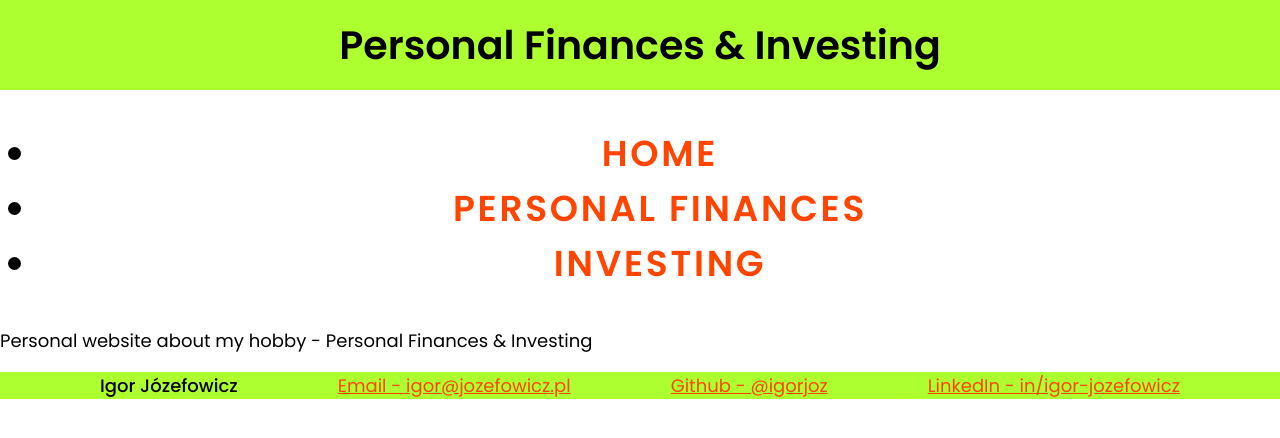
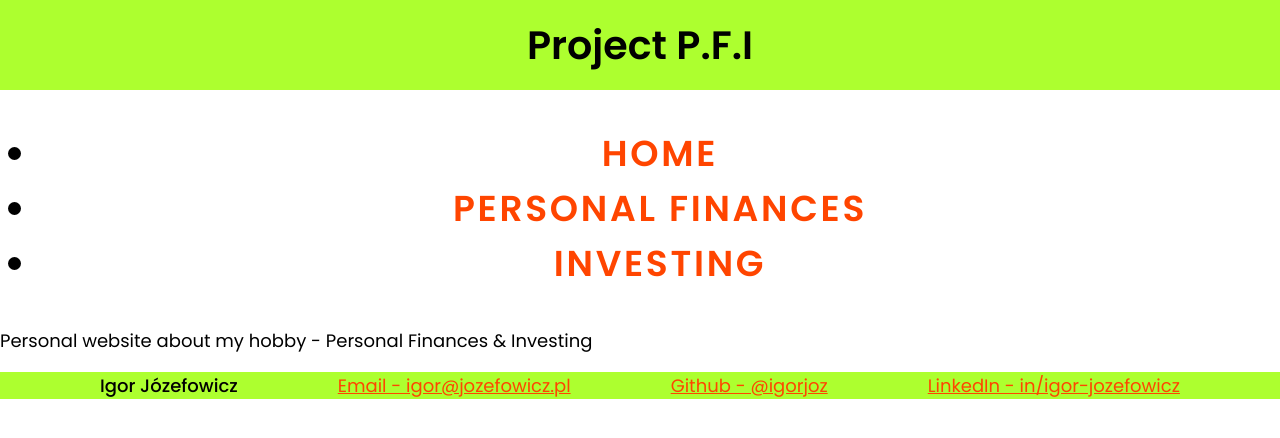
Before and after one commit to igorjoz/hypertext-and-hypermedia-course, a plain HTML site: page My Hobby Project - HTML, XML, XML Schema, DTD - Project 1/views/index.html in a window 1280 px wide. Drawn offline with nearby package versions, Linux system fonts and the light colour scheme; files that its build step writes are made by us from their sources.

Commit message:
create views directory

```diff
--- a/My Hobby Project - HTML, XML, XML Schema, DTD - Project 1/index.html
+++ b/My Hobby Project - HTML, XML, XML Schema, DTD - Project 1/views/index.html
@@ -24,9 +24,12 @@
 </head>
 
 <body>
+    <!-- HEADER & NAVIGATION -->
     <header class="page__header-element">
-        <h1 class="page__main-header">Personal Finances & Investing</h1>
+        <!-- <h1 class="page__main-header">Personal Finances & Investing</h1> -->
+        <h1 class="page__main-header">Project P.F.I</h1>
     </header>
+    <!-- END HEADER & NAVIGATION -->
 
     <nav class="navigation">
         <ul class="nabigation__list">
@@ -44,10 +47,13 @@
         </ul>
     </nav>
 
+    <!-- MAIN -->
     <main>
         <p>Personal website about my hobby - Personal Finances & Investing</p>
     </main>
+    <!-- END MAIN -->
 
+    <!-- FOOTER -->
     <footer class="footer">
         <div class="footer__author">Igor Józefowicz</div>
 
@@ -64,6 +70,7 @@
                 in/igor-jozefowicz</a>
         </div>
     </footer>
+    <!-- END FOOTER -->
 
 </body>
 
```
